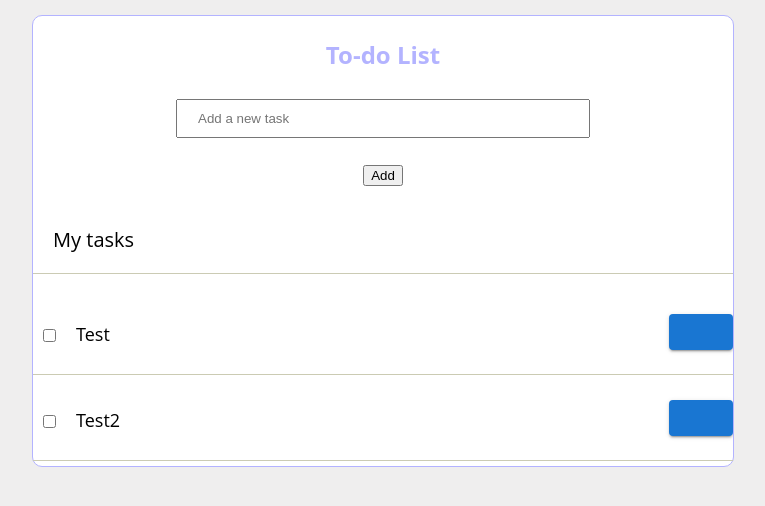
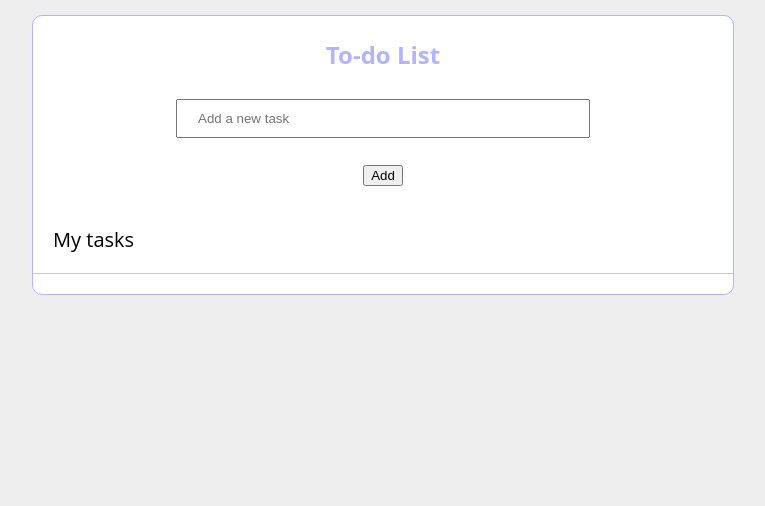
Before and after one commit to a-lavi/todo-list-react, a React (Create React App) app: page / in a window 1280 px wide. Shown: the top 506 px of the page, without its empty margins (257-1022 px from the left). Built offline with nearby package versions, Linux system fonts and the light colour scheme.

Commit message:
add 'add' and 'remove'

```diff
--- a/src/App.js
+++ b/src/App.js
@@ -2,32 +2,29 @@
 import './Style.css';
 import ToDoList from './ToDoList';
 import Input from './Input';
-import { AccessAlarm, ThreeDRotation } from '@mui/icons-material';
+import React, { useState } from 'react';
+
 
 
 function App() {
-  const myTasks = [
-    {
-      id:1,
-      description: 'Test',
-      isDone: true
-    },
-    {
-      id:2,
-      description: 'Test2',
-      isDone: false
+
+
+    const[newTask, setNewTask] = useState({task:'', status:''});
+    const [taskList , setTaskList]= useState([])
+    const addList = ()=>{
+      setTaskList(prev =>([...prev, newTask]));
     }
-  ]
+   // console.log(...taskList)
   return (
     <main>
 
         <div className="container ">
             <h2 id="head" >To-do List</h2>
-            <Input />
+            <Input setNewTask={setNewTask} addList={addList} newTask={newTask}/>
             <div id="task-body">
                 <h3 id="doing" className="text-center">My tasks</h3>
                 <ul id="todo-container">
-                  <ToDoList tasks={myTasks}/>
+                  <ToDoList taskList={taskList} setTaskList={setTaskList}/>
                 </ul>
                 <footer id='activeTodo'></footer>
             </div>
--- a/src/Input.js
+++ b/src/Input.js
@@ -1,10 +1,11 @@
 
-function Input() {
+
+function Input({setNewTask, addList, newTask}){
 
     return (
         <div>
-            <input className="form-control" id="new-task" type="text" placeholder="Add a new task" />
-                <center><button type='submit' className='add'>Add</button></center>
+            <input value={newTask.task} className="form-control" id="new-task" type="text" placeholder="Add a new task" onChange={({ target }) => setNewTask(prev => ({ ...prev, task: target.value }))}  />
+                <center><button onClick={addList} type='submit' className='add'>Add</button></center>
             </div>
     )
 
--- a/src/ToDoList.js
+++ b/src/ToDoList.js
@@ -1,14 +1,22 @@
 import React from 'react'
 import Button from '@mui/material/Button';
-const ToDoList = ({ tasks }) => {
-  const allTasks = tasks.map((task, index) => {
+const ToDoList = ({ taskList, setTaskList  }) => {
+
+    const allTasks = taskList.map((list, index) => {
+      const removeTask = (props) => {
+        setTaskList(prev => prev.filter((index) => index !== props))
+      }
       return (
-      <li className="todoItem" key = {'mein'+task.id}>
-        <div></div>
+        <li className="todoItem" key={'mein' + index}>
+          <div>{list.task}</div>
           <input type="checkbox" className="checkBox" />
-        <label>{task.description}</label>
+          <label></label>
           <input type="text" className="form-control" />
-        <Button variant="contained" className="delete"></Button>
+          <div>
+          <Button variant="contained" className="delete"
+           onClick={() => removeTask(index)} key={index}
+           >{list}</Button>
+          </div>
           <button className="edit"></button>
           <button className="down"></button>
           <button className="up"></button>
```
Lines whose indentation alone changed are shown as unchanged.
